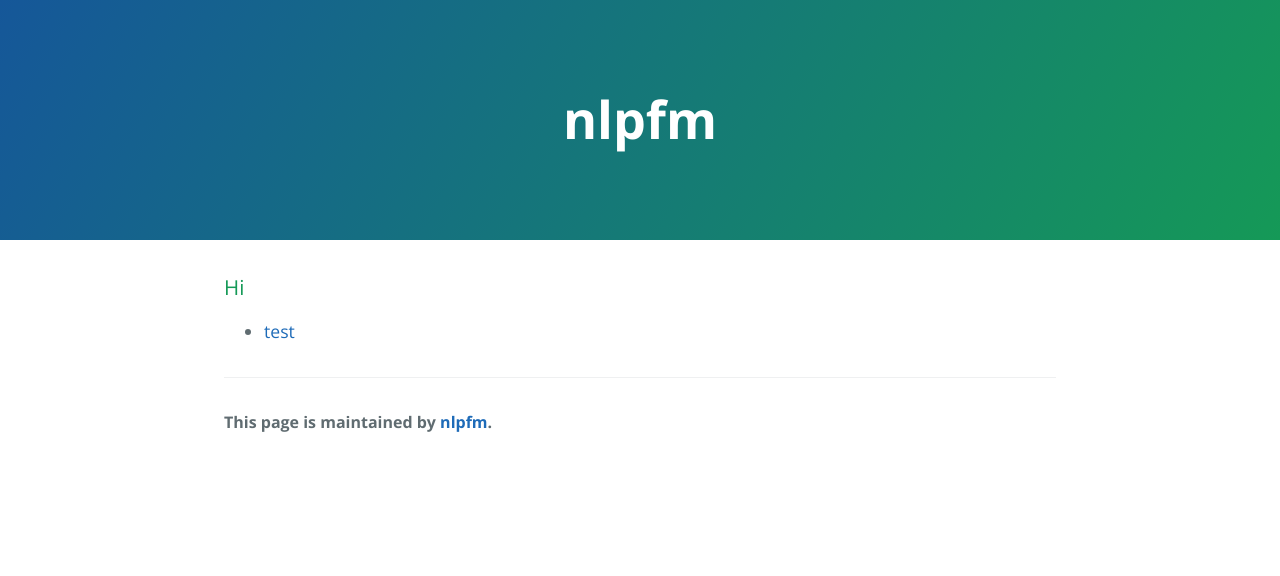
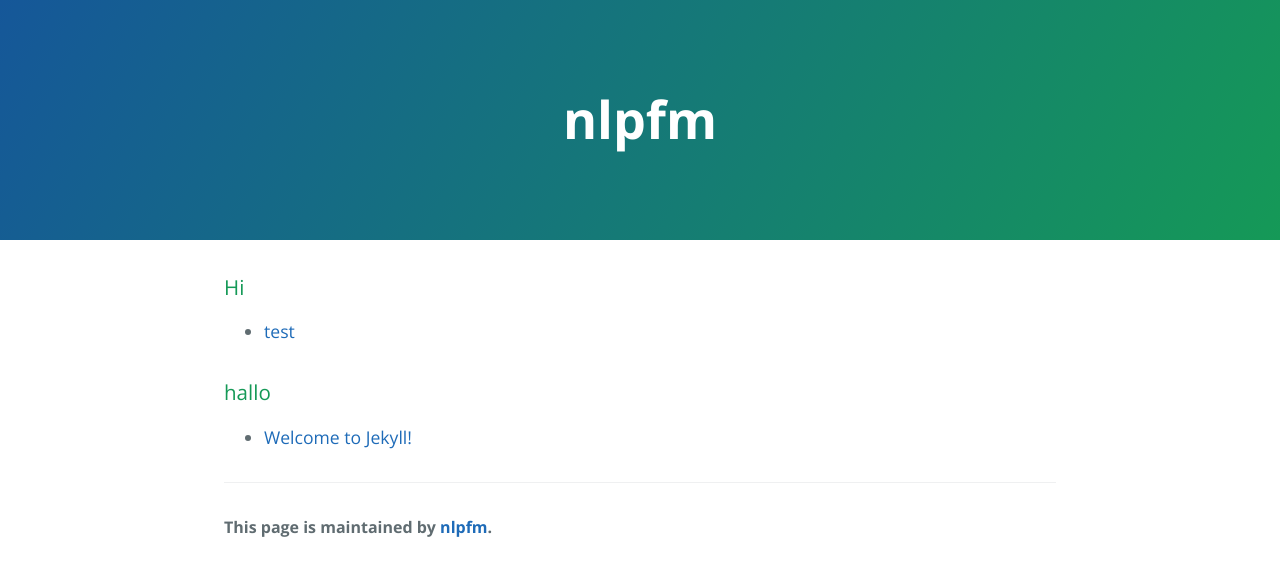
Before and after one commit to nlpfm/nlpfm.github.io, a Jekyll site: the page built from tags.html, in a window 1280 px wide. Shown: the top 576 px of the page. Built offline with Jekyll 4.4.1, drawn with Linux system fonts in a browser that asks for light colours.

Commit message:
Update 2016-02-12-sample-content.md

```diff
--- a/_posts/2016-02-12-sample-content.md
+++ b/_posts/2016-02-12-sample-content.md
@@ -3,6 +3,8 @@ layout: default
 title:  "Welcome to Jekyll!"
 date:   2016-02-12 17:50:00
 categories: main
+tags:
+  - hallo
 ---
 
 You'll find this post in your `_posts` directory - edit this post and re-build (or run with the `-w` switch) to see your changes!
```
